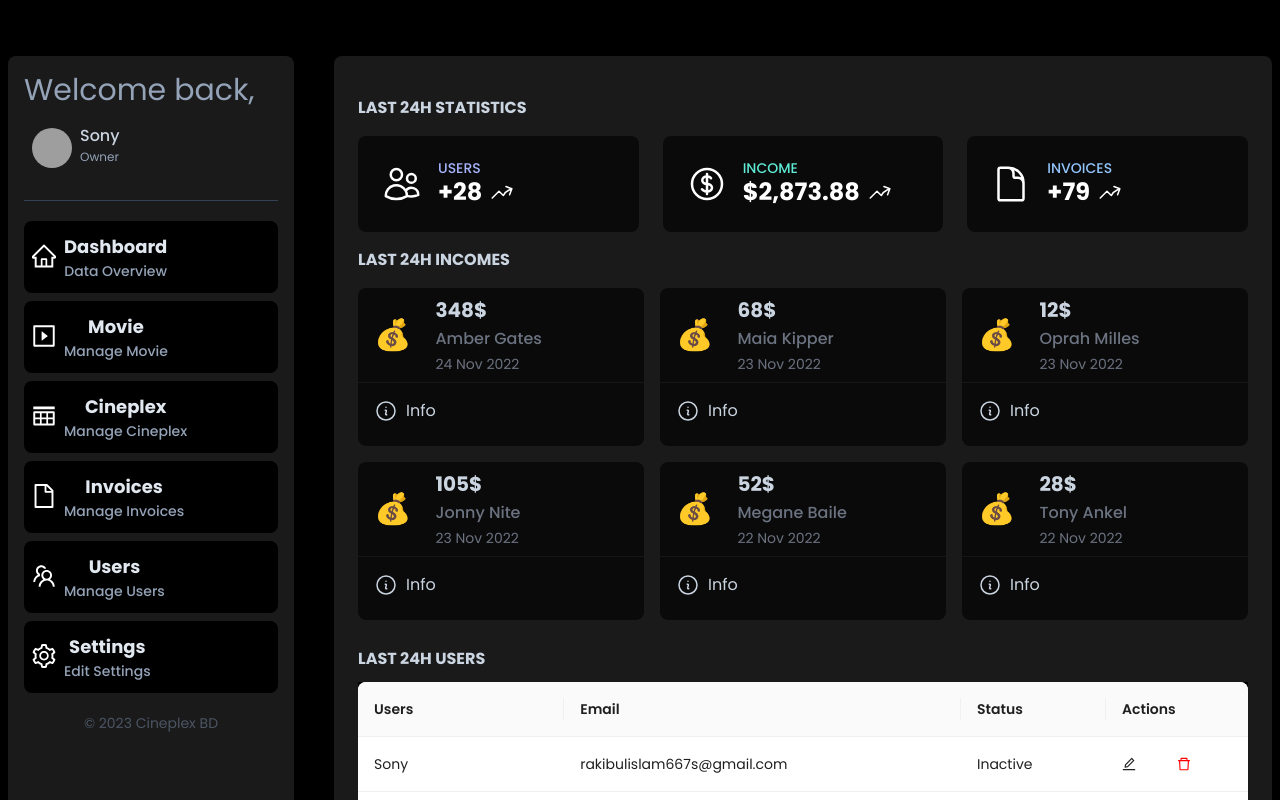
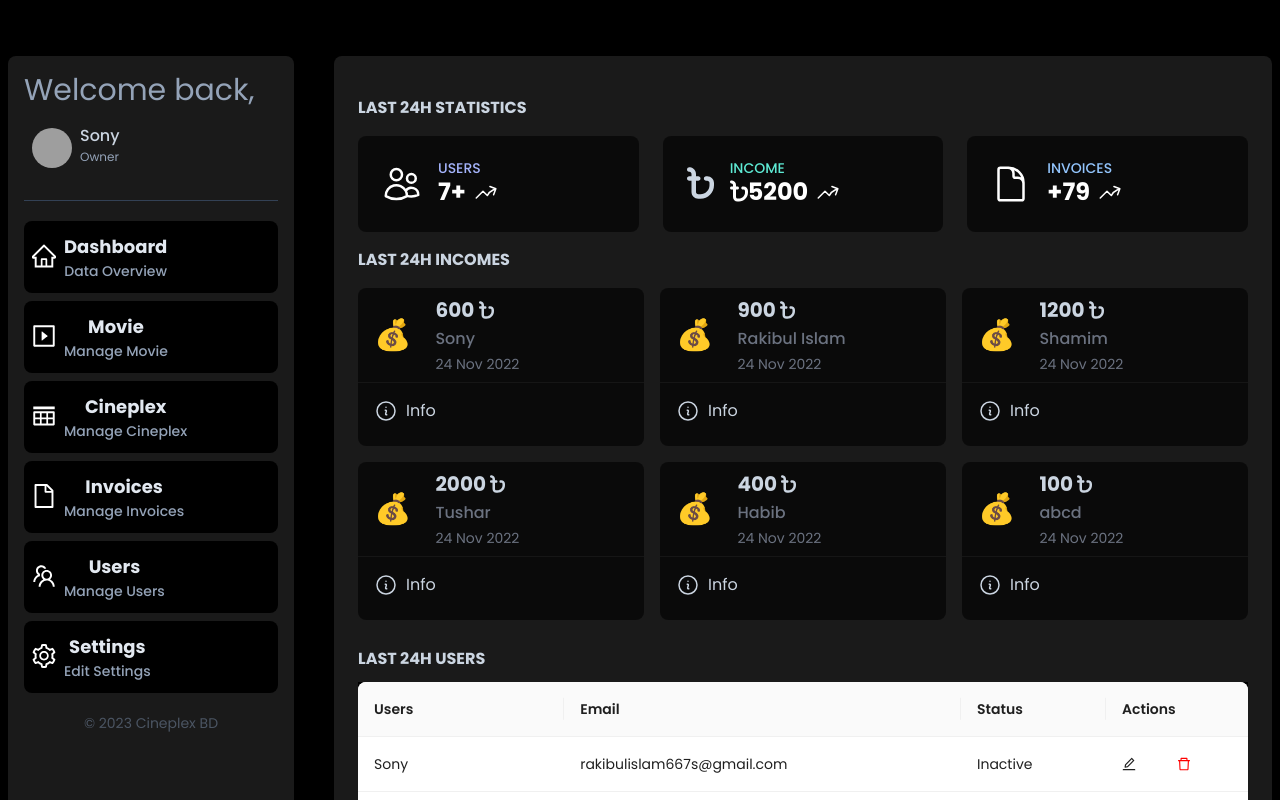
Before and after one commit to codex-rakibul/cineplex, a Next.js app: page /dashboard in a window 1280 px wide. Shown: the top 800 px of the page. Built offline with nearby package versions, Linux system fonts and the light colour scheme; grey boxes are pictures that could not be loaded; a web font is replaced by a local one.

Commit message:
bdt icon set

```diff
--- a/components/styleCom/totalSeatPlanStyle.js
+++ b/components/styleCom/totalSeatPlanStyle.js
@@ -27,17 +27,17 @@ export const allTitle = [
   export const ticketPrice = [
     {
       id: 1,
-      title: "C: 100tk ",
+      title: "C: 100 ",
       className: "text-gray-600 ",
     },
     {
       id: 2,
-      title: "S: 200tk ",
+      title: "S: 200 ",
       className: "text-red-600 ",
     },
     {
       id: 3,
-      title: "P: 300tk ",
+      title: "P: 300 ",
       className: "text-teal-600 ",
     },
   ];
--- a/pages/dashboard/dashboard.js
+++ b/pages/dashboard/dashboard.js
@@ -2,8 +2,48 @@ import React from "react";
 import { Table } from "antd";
 import { useSelector } from "react-redux";
 import { EditOutlined, DeleteOutlined } from "@ant-design/icons";
+import { FontAwesomeIcon } from "@fortawesome/react-fontawesome";
+import { faBangladeshiTakaSign } from "@fortawesome/free-solid-svg-icons";
 export default function DashboardCom() {
   const loginData = useSelector((state) => state.loginReducer);
+  const lastIncomeData = [
+    {
+      id: 1,
+      name: "Sony",
+      date: "24 Nov 2022",
+      price: 600,
+    },
+    {
+      id: 2,
+      name: "Rakibul Islam",
+      date: "24 Nov 2022",
+      price: 900,
+    },
+    {
+      id: 3,
+      name: "Shamim",
+      date: "24 Nov 2022",
+      price: 1200,
+    },
+    {
+      id: 4,
+      name: "Tushar",
+      date: "24 Nov 2022",
+      price: 2000,
+    },
+    {
+      id: 5,
+      name: "Habib",
+      date: "24 Nov 2022",
+      price: 400,
+    },
+    {
+      id: 6,
+      name: "abcd",
+      date: "24 Nov 2022",
+      price: 100,
+    },
+  ];
   const dataSource = loginData
     .map((data, index) => {
       if (index !== 0) {
@@ -66,7 +106,7 @@ export default function DashboardCom() {
                   Users
                 </p>
                 <p className="text-white font-bold text-2xl inline-flex items-center space-x-2">
-                  <span>+28</span>
+                  <span>7+</span>
                   <span>
                     <svg
                       xmlns="http://www.w3.org/2000/svg"
@@ -90,27 +130,14 @@ export default function DashboardCom() {
           <div className="bg-black/60 p-6 rounded-lg">
             <div className="flex flex-row space-x-4 items-center">
               <div id="stats-1">
-                <svg
-                  xmlns="http://www.w3.org/2000/svg"
-                  fill="none"
-                  viewBox="0 0 24 24"
-                  strokeWidth="1.5"
-                  stroke="currentColor"
-                  className="w-10 h-10 text-white"
-                >
-                  <path
-                    strokeLinecap="round"
-                    strokeLinejoin="round"
-                    d="M12 6v12m-3-2.818l.879.659c1.171.879 3.07.879 4.242 0 1.172-.879 1.172-2.303 0-3.182C13.536 12.219 12.768 12 12 12c-.725 0-1.45-.22-2.003-.659-1.106-.879-1.106-2.303 0-3.182s2.9-.879 4.006 0l.415.33M21 12a9 9 0 11-18 0 9 9 0 0118 0z"
-                  />
-                </svg>
+              <FontAwesomeIcon className="text-4xl" icon={faBangladeshiTakaSign} />
               </div>
               <div>
                 <p className="text-teal-300 text-sm font-medium uppercase leading-4">
                   Income
                 </p>
                 <p className="text-white font-bold text-2xl inline-flex items-center space-x-2">
-                  <span>$2,873.88</span>
+                  <span><FontAwesomeIcon icon={faBangladeshiTakaSign} />5200</span>
                   <span>
                     <svg
                       xmlns="http://www.w3.org/2000/svg"
@@ -183,13 +210,18 @@ export default function DashboardCom() {
           id="stats"
           className="grid grid-cols-1 sm:grid-cols-2 lg:grid-cols-3 xl:grid-cols-4 gap-4"
         >
-          <div className="bg-black/60 to-white/5 rounded-lg">
-            <div className="flex flex-row items-center">
+
+          {lastIncomeData.map(item=>{
+            const {id,name,price,date} = item;
+            return <div key={id} className="bg-black/60 to-white/5 rounded-lg">
+            <div  className="flex flex-row items-center">
               <div className="text-3xl p-4">💰</div>
               <div className="p-2">
-                <p className="text-xl font-bold">348$</p>
-                <p className="text-gray-500 font-medium">Amber Gates</p>
-                <p className="text-gray-500 text-sm">24 Nov 2022</p>
+                <p className="text-xl font-bold">
+                  {price} <FontAwesomeIcon icon={faBangladeshiTakaSign} />
+                </p>
+                <p className="text-gray-500 font-medium">{name}</p>
+                <p className="text-gray-500 text-sm">{date}</p>
               </div>
             </div>
             <div className="border-t border-white/5 p-4">
@@ -215,166 +247,7 @@ export default function DashboardCom() {
               </a>
             </div>
           </div>
-          <div className="bg-black/60 to-white/5 rounded-lg">
-            <div className="flex flex-row items-center">
-              <div className="text-3xl p-4">💰</div>
-              <div className="p-2">
-                <p className="text-xl font-bold">68$</p>
-                <p className="text-gray-500 font-medium">Maia Kipper</p>
-                <p className="text-gray-500 text-sm">23 Nov 2022</p>
-              </div>
-            </div>
-            <div className="border-t border-white/5 p-4">
-              <a
-                href="#"
-                className="inline-flex space-x-2 items-center text-center"
-              >
-                <svg
-                  xmlns="http://www.w3.org/2000/svg"
-                  fill="none"
-                  viewBox="0 0 24 24"
-                  strokeWidth="1.5"
-                  stroke="currentColor"
-                  className="w-6 h-6"
-                >
-                  <path
-                    strokeLinecap="round"
-                    strokeLinejoin="round"
-                    d="M11.25 11.25l.041-.02a.75.75 0 011.063.852l-.708 2.836a.75.75 0 001.063.853l.041-.021M21 12a9 9 0 11-18 0 9 9 0 0118 0zm-9-3.75h.008v.008H12V8.25z"
-                  />
-                </svg>
-                <span>Info</span>
-              </a>
-            </div>
-          </div>
-          <div className="bg-black/60 to-white/5 rounded-lg">
-            <div className="flex flex-row items-center">
-              <div className="text-3xl p-4">💰</div>
-              <div className="p-2">
-                <p className="text-xl font-bold">12$</p>
-                <p className="text-gray-500 font-medium">Oprah Milles</p>
-                <p className="text-gray-500 text-sm">23 Nov 2022</p>
-              </div>
-            </div>
-            <div className="border-t border-white/5 p-4">
-              <a
-                href="#"
-                className="inline-flex space-x-2 items-center text-center"
-              >
-                <svg
-                  xmlns="http://www.w3.org/2000/svg"
-                  fill="none"
-                  viewBox="0 0 24 24"
-                  strokeWidth="1.5"
-                  stroke="currentColor"
-                  className="w-6 h-6"
-                >
-                  <path
-                    strokeLinecap="round"
-                    strokeLinejoin="round"
-                    d="M11.25 11.25l.041-.02a.75.75 0 011.063.852l-.708 2.836a.75.75 0 001.063.853l.041-.021M21 12a9 9 0 11-18 0 9 9 0 0118 0zm-9-3.75h.008v.008H12V8.25z"
-                  />
-                </svg>
-                <span>Info</span>
-              </a>
-            </div>
-          </div>
-          <div className="bg-black/60 to-white/5 rounded-lg">
-            <div className="flex flex-row items-center">
-              <div className="text-3xl p-4">💰</div>
-              <div className="p-2">
-                <p className="text-xl font-bold">105$</p>
-                <p className="text-gray-500 font-medium">Jonny Nite</p>
-                <p className="text-gray-500 text-sm">23 Nov 2022</p>
-              </div>
-            </div>
-            <div className="border-t border-white/5 p-4">
-              <a
-                href="#"
-                className="inline-flex space-x-2 items-center text-center"
-              >
-                <svg
-                  xmlns="http://www.w3.org/2000/svg"
-                  fill="none"
-                  viewBox="0 0 24 24"
-                  strokeWidth="1.5"
-                  stroke="currentColor"
-                  className="w-6 h-6"
-                >
-                  <path
-                    strokeLinecap="round"
-                    strokeLinejoin="round"
-                    d="M11.25 11.25l.041-.02a.75.75 0 011.063.852l-.708 2.836a.75.75 0 001.063.853l.041-.021M21 12a9 9 0 11-18 0 9 9 0 0118 0zm-9-3.75h.008v.008H12V8.25z"
-                  />
-                </svg>
-                <span>Info</span>
-              </a>
-            </div>
-          </div>
-          <div className="bg-black/60 to-white/5 rounded-lg">
-            <div className="flex flex-row items-center">
-              <div className="text-3xl p-4">💰</div>
-              <div className="p-2">
-                <p className="text-xl font-bold">52$</p>
-                <p className="text-gray-500 font-medium">Megane Baile</p>
-                <p className="text-gray-500 text-sm">22 Nov 2022</p>
-              </div>
-            </div>
-            <div className="border-t border-white/5 p-4">
-              <a
-                href="#"
-                className="inline-flex space-x-2 items-center text-center"
-              >
-                <svg
-                  xmlns="http://www.w3.org/2000/svg"
-                  fill="none"
-                  viewBox="0 0 24 24"
-                  strokeWidth="1.5"
-                  stroke="currentColor"
-                  className="w-6 h-6"
-                >
-                  <path
-                    strokeLinecap="round"
-                    strokeLinejoin="round"
-                    d="M11.25 11.25l.041-.02a.75.75 0 011.063.852l-.708 2.836a.75.75 0 001.063.853l.041-.021M21 12a9 9 0 11-18 0 9 9 0 0118 0zm-9-3.75h.008v.008H12V8.25z"
-                  />
-                </svg>
-                <span>Info</span>
-              </a>
-            </div>
-          </div>
-          <div className="bg-black/60 to-white/5 rounded-lg">
-            <div className="flex flex-row items-center">
-              <div className="text-3xl p-4">💰</div>
-              <div className="p-2">
-                <p className="text-xl font-bold">28$</p>
-                <p className="text-gray-500 font-medium">Tony Ankel</p>
-                <p className="text-gray-500 text-sm">22 Nov 2022</p>
-              </div>
-            </div>
-            <div className="border-t border-white/5 p-4">
-              <a
-                href="#"
-                className="inline-flex space-x-2 items-center text-center"
-              >
-                <svg
-                  xmlns="http://www.w3.org/2000/svg"
-                  fill="none"
-                  viewBox="0 0 24 24"
-                  strokeWidth="1.5"
-                  stroke="currentColor"
-                  className="w-6 h-6"
-                >
-                  <path
-                    strokeLinecap="round"
-                    strokeLinejoin="round"
-                    d="M11.25 11.25l.041-.02a.75.75 0 011.063.852l-.708 2.836a.75.75 0 001.063.853l.041-.021M21 12a9 9 0 11-18 0 9 9 0 0118 0zm-9-3.75h.008v.008H12V8.25z"
-                  />
-                </svg>
-                <span>Info</span>
-              </a>
-            </div>
-          </div>
+          })}
         </div>
       </div>
       <div id="last-users">
```
Also changed, not shown: pages/ticket_booking/confirmation.js (+4 -4 lines), pages/ticket_booking/totalSeatPlan.js (+8 -4 lines).
